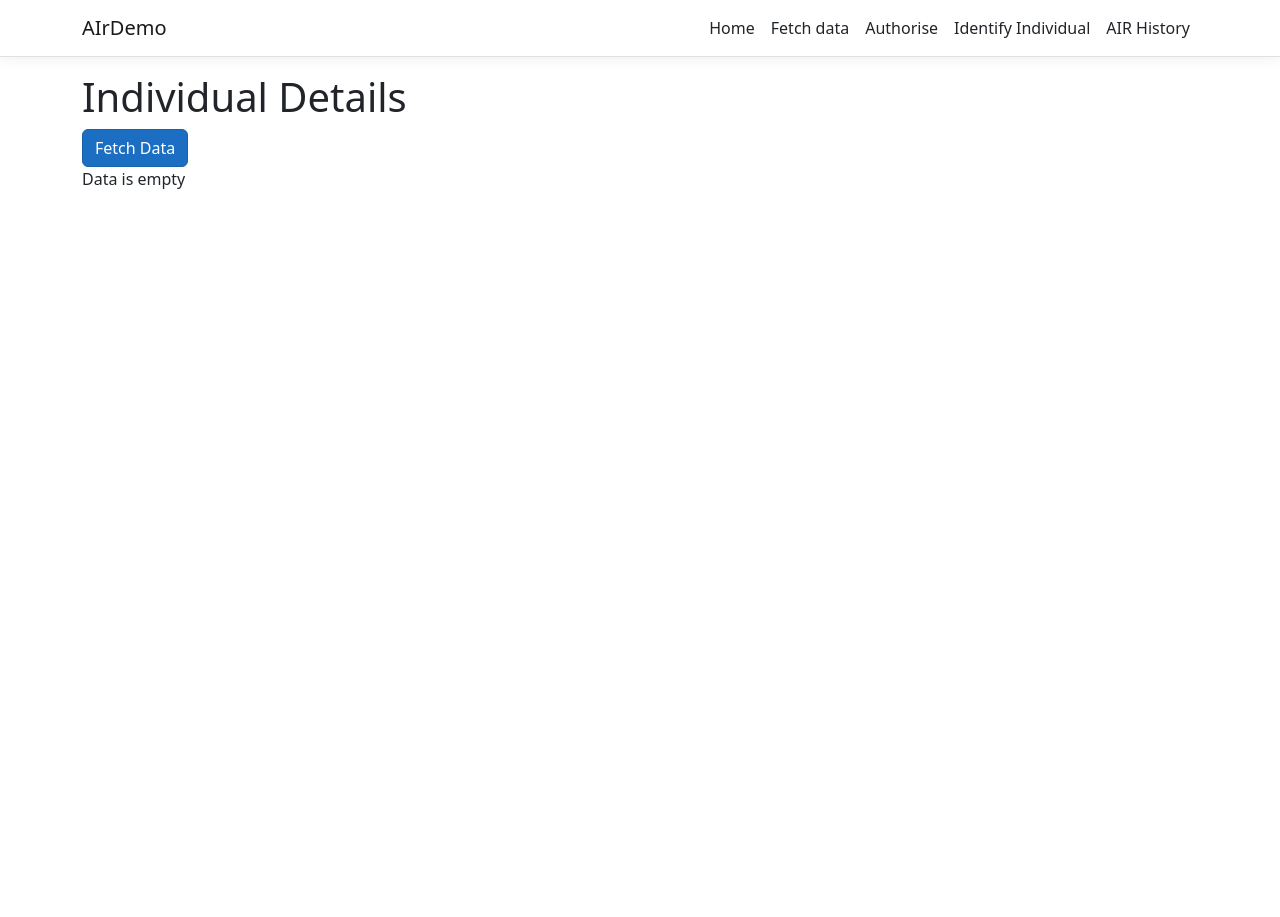
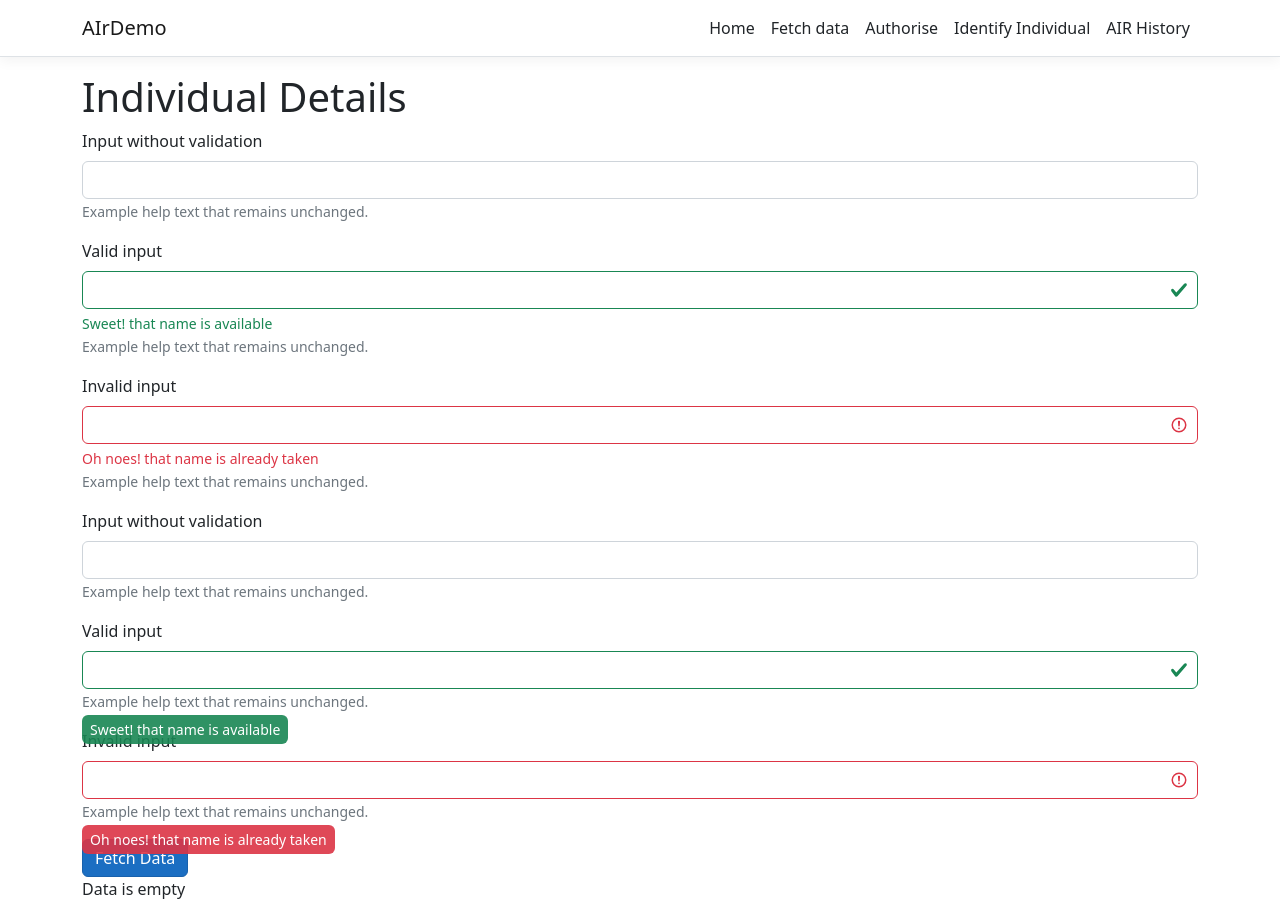
Before and after one commit to swinkaran/HService-Integation, a React (Create React App) app in the folder AIrDemo/AIrDemo/ClientApp/: page /identify-individual in a window 1280 px wide. Before the commit the page ends 800 px from the top, so only its background shows below. Built offline with nearby package versions, Linux system fonts and the light colour scheme.

Commit message:
add bootstrap form

```diff
--- a/AIrDemo/AIrDemo/ClientApp/src/components/IdentifyIndividual.js
+++ b/AIrDemo/AIrDemo/ClientApp/src/components/IdentifyIndividual.js
@@ -1,5 +1,13 @@
 import React, { useState, useEffect } from 'react';
-import { Spinner } from 'reactstrap';
+import {
+  Form,
+  Input,
+  Label,
+  Spinner,
+  FormText,
+  FormGroup,
+  FormFeedback
+} from 'reactstrap';
 
 function IdentifyIndividual() {
   const [individualDetails, setIndividualDetails] = useState(null);
@@ -53,6 +61,85 @@ function IdentifyIndividual() {
   return (
     <div>
       <h1>Individual Details</h1>
+
+      <Form>
+        <FormGroup>
+          <Label for="exampleEmail">
+            Input without validation
+          </Label>
+          <Input />
+          <FormFeedback>
+            You will not be able to see this
+          </FormFeedback>
+          <FormText>
+            Example help text that remains unchanged.
+          </FormText>
+        </FormGroup>
+        <FormGroup>
+          <Label for="exampleEmail">
+            Valid input
+          </Label>
+          <Input valid />
+          <FormFeedback valid>
+            Sweet! that name is available
+          </FormFeedback>
+          <FormText>
+            Example help text that remains unchanged.
+          </FormText>
+        </FormGroup>
+        <FormGroup>
+          <Label for="examplePassword">
+            Invalid input
+          </Label>
+          <Input invalid />
+          <FormFeedback>
+            Oh noes! that name is already taken
+          </FormFeedback>
+          <FormText>
+            Example help text that remains unchanged.
+          </FormText>
+        </FormGroup>
+        <FormGroup>
+          <Label for="exampleEmail">
+            Input without validation
+          </Label>
+          <Input />
+          <FormFeedback tooltip>
+            You will not be able to see this
+          </FormFeedback>
+          <FormText>
+            Example help text that remains unchanged.
+          </FormText>
+        </FormGroup>
+        <FormGroup className="position-relative">
+          <Label for="exampleEmail">
+            Valid input
+          </Label>
+          <Input valid />
+          <FormFeedback
+            tooltip
+            valid
+          >
+            Sweet! that name is available
+          </FormFeedback>
+          <FormText>
+            Example help text that remains unchanged.
+          </FormText>
+        </FormGroup>
+        <FormGroup className="position-relative">
+          <Label for="examplePassword">
+            Invalid input
+          </Label>
+          <Input invalid />
+          <FormFeedback tooltip>
+            Oh noes! that name is already taken
+          </FormFeedback>
+          <FormText>
+            Example help text that remains unchanged.
+          </FormText>
+        </FormGroup>
+      </Form>
+
       <button type="button" className="btn btn-primary" onClick={handleFetchBtnClick}>Fetch Data</button>
       {loading ? (<div style={{display: 'flex', justifyContent: 'center'}}><Spinner>Loading...</Spinner></div>) : <IndividualDetails data={individualDetails}/>}
     </div>
```
